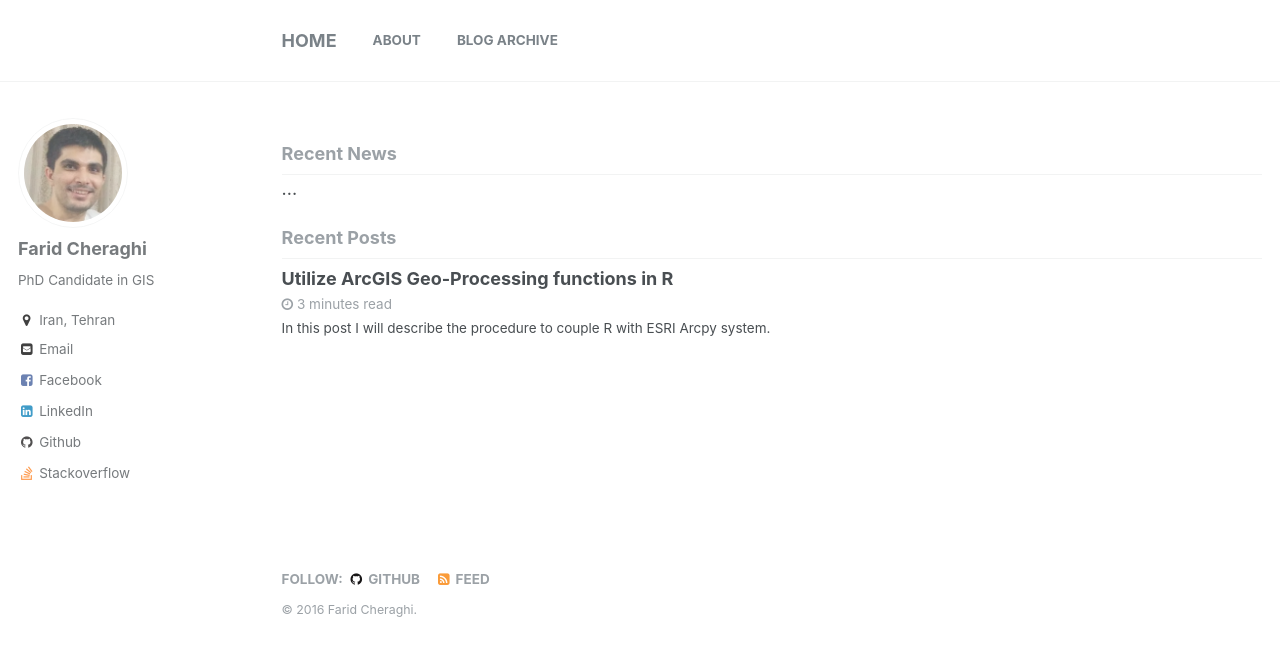
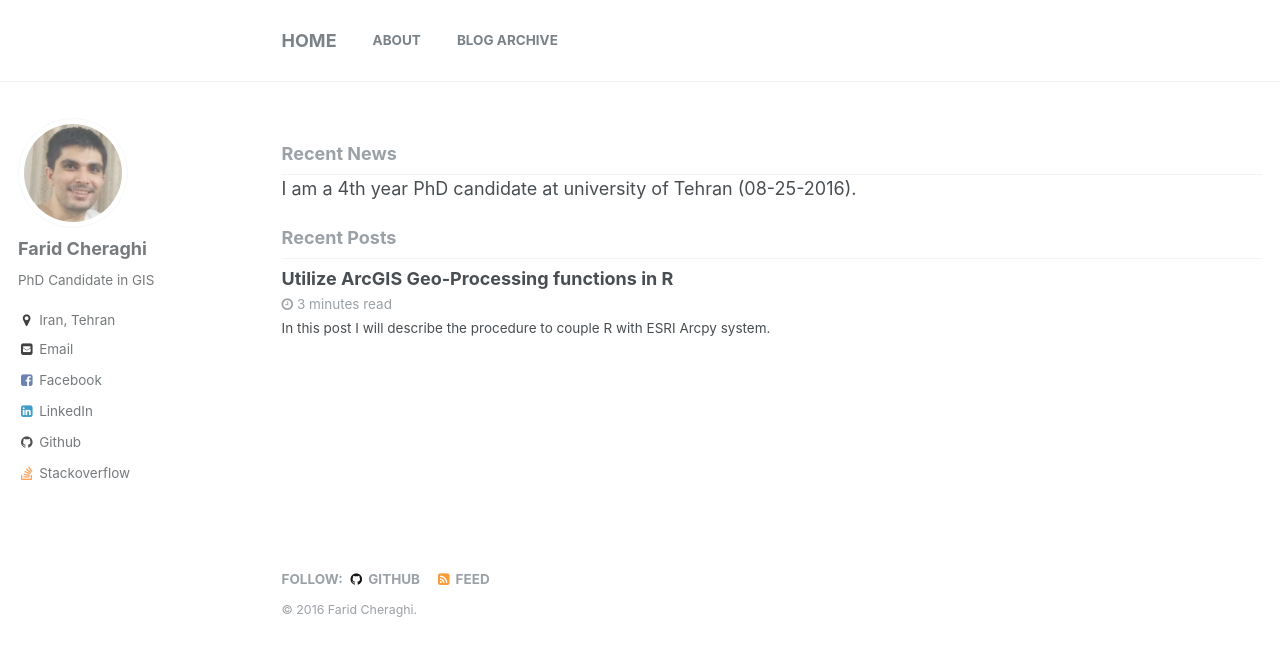
Before and after one commit to matzora/faridcher.github.io, a Jekyll site: the page built from index.html, in a window 1280 px wide. Shown: the top 656 px of the page. Built offline with Jekyll 4.4.1, drawn with Linux system fonts in a browser that asks for light colours; the list of posts is cut into pages by our own code; comment, search, counter and statistics services are not loaded.

Commit message:
updated news

```diff
--- a/index.html
+++ b/index.html
@@ -7,7 +7,7 @@ author_profile: true
 
 <h3 class="archive__subtitle">Recent News</h3>
 <!-- I am a visiting scholar at university of Maryland College Park. -->
-...
+I am a 4th year PhD candidate at university of Tehran (08-25-2016).
 
 <h3 class="archive__subtitle">Recent Posts</h3>
 
```
